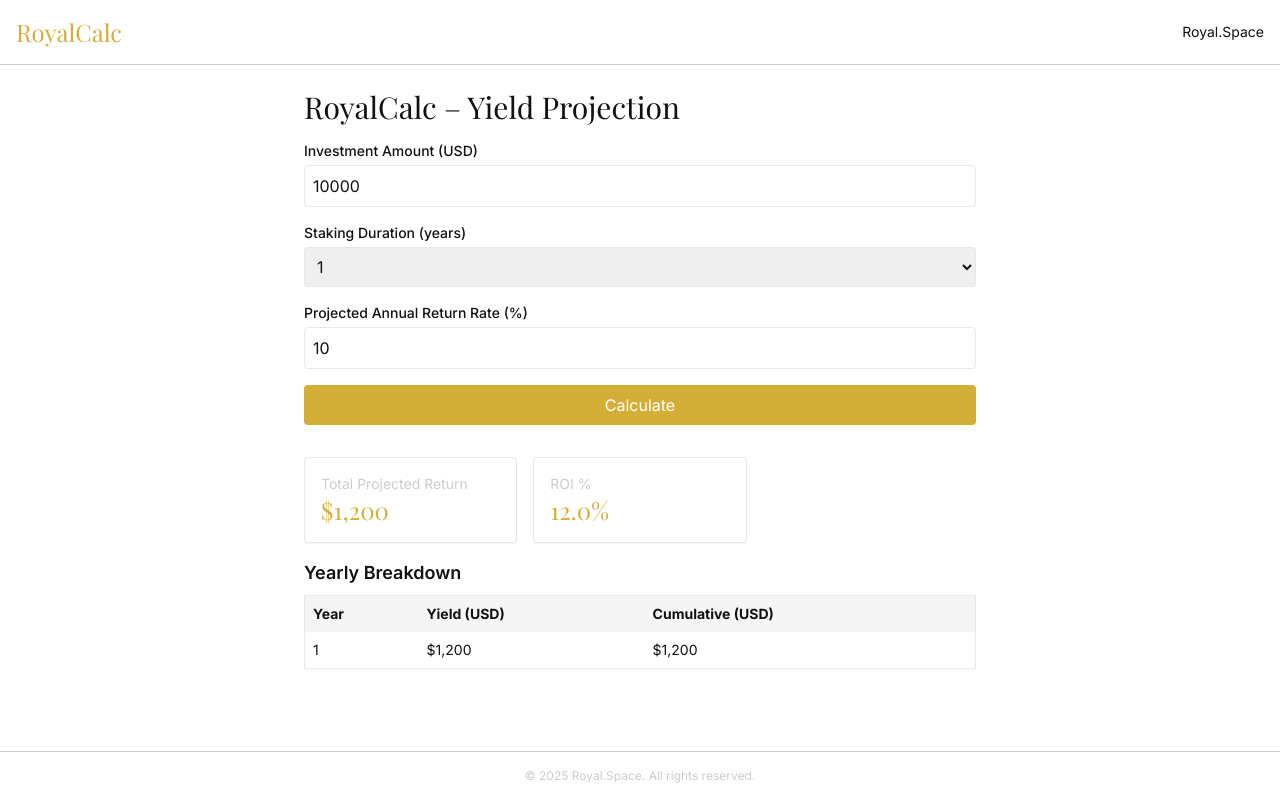
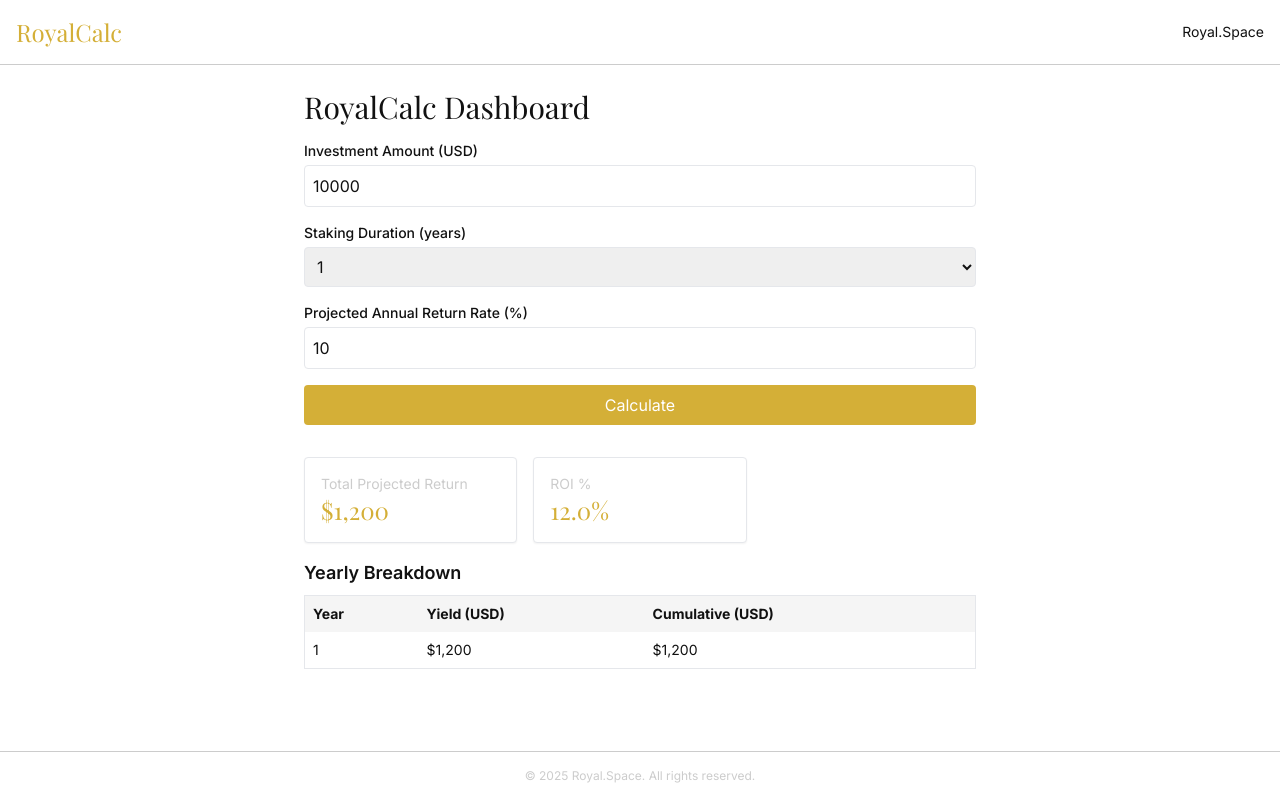
Before and after one commit to CryptoJym/RoyalCalcV2, a Next.js app: page / in a window 1280 px wide. Built offline with nearby package versions, Linux system fonts and the light colour scheme; a web font is replaced by a local one.

Commit message:
Update dashboard heading (#18)

```diff
--- a/app/page.tsx
+++ b/app/page.tsx
@@ -4,7 +4,7 @@ import ResultsPanel from '@/components/core/ResultsPanel';
 export default function Page() {
   return (
     <div className="max-w-2xl mx-auto">
-      <h1 className="text-3xl font-display mb-4 text-royal-black">RoyalCalc – Yield Projection</h1>
+      <h1 className="text-3xl font-display mb-4 text-royal-black">RoyalCalc Dashboard</h1>
       <CalculatorForm />
       <ResultsPanel />
     </div>
```
